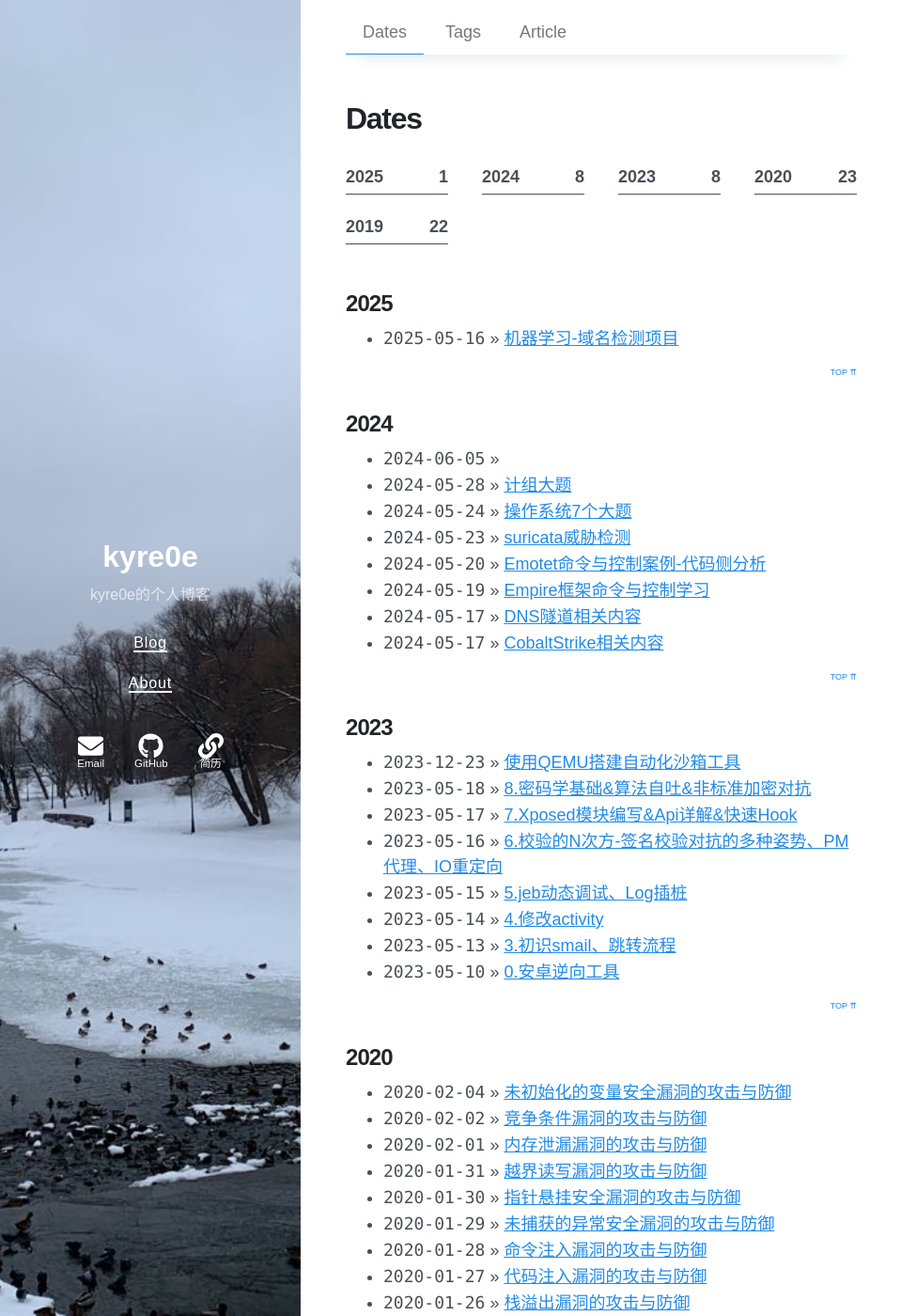
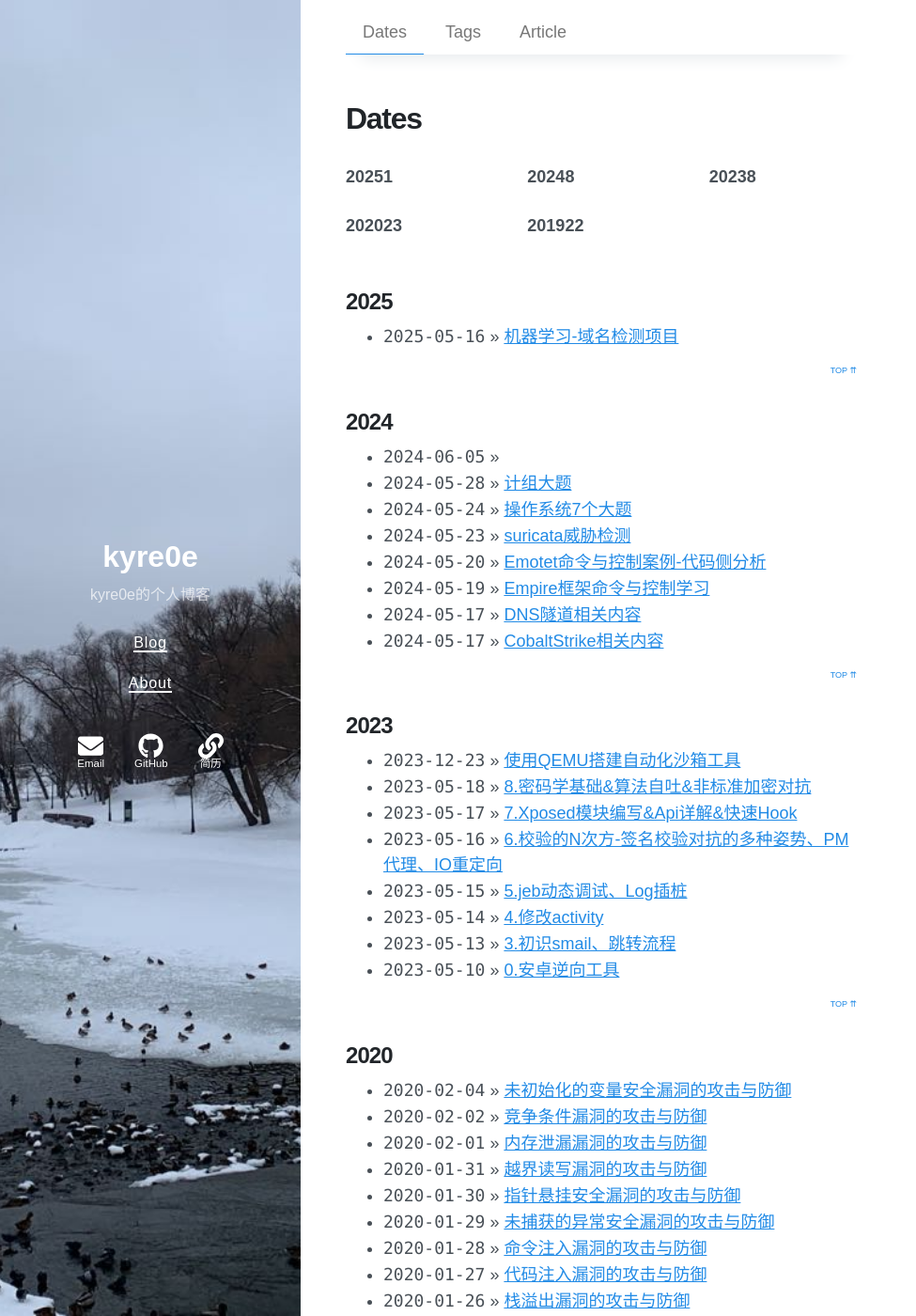
Before and after one commit to Kyre0ee/Kyre0ee.github.io, a Jekyll site: the page built from dates.md, in a window 1280 px wide and 1400 px high. Shown: the whole window at 94% size, without its empty margins (0-975 px from the left). Built offline with Jekyll 4.4.1, drawn with Linux system fonts in a browser that asks for light colours; nearby versions of some CDN libraries.

Commit message:
Update _archive.scss

```diff
--- a/_sass/_archive.scss
+++ b/_sass/_archive.scss
@@ -11,20 +11,21 @@
   list-style: none;
   display: grid;
   grid-column-gap: 2em;
-  grid-template-columns: repeat(4, 1fr);
+  grid-template-columns: repeat(3, 1fr);
   margin: 0;
   padding: 0;
   font-weight: bold;
 
   .taxonomy {
-    display: flex;
+    display: inline-flex;
     padding: 0.25em 0;
     justify-content: space-between;
     color: inherit;
     text-decoration: none;
-    border-bottom: 1px solid;
+    border-bottom: none;
     margin-bottom: var(--spacer);
   }
+
 }
 
 .post-list-by-taxonomy {
```
